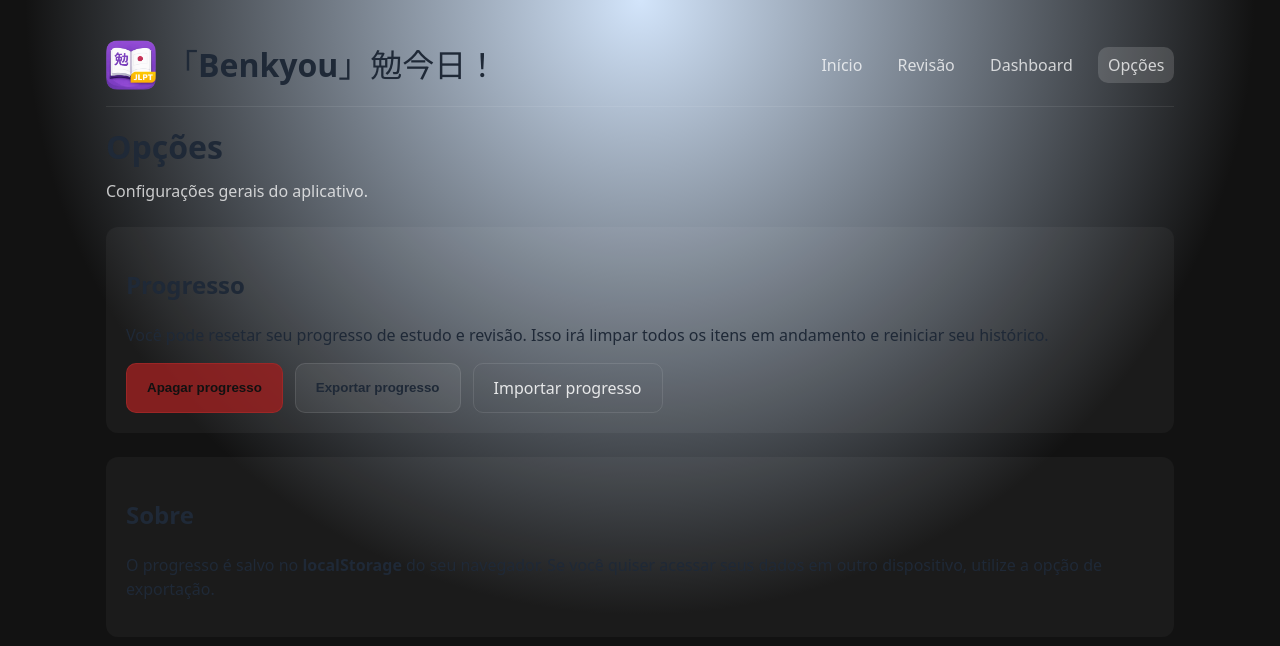
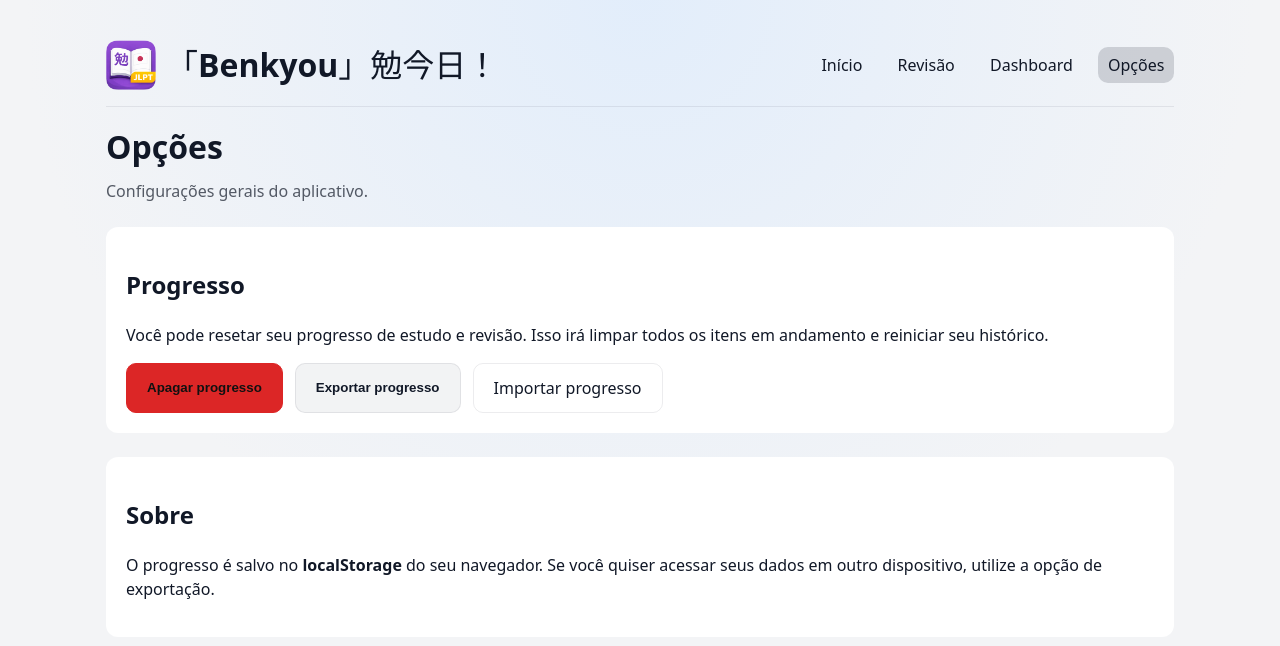
Before and after one commit to MagaseAiko/Benkyou, a React (Vite) app: page /options in a window 1280 px wide. Shown: the top 646 px of the page. Built offline with nearby package versions, Linux system fonts and the light colour scheme.

Commit message:
review: Responsividade com o modo claro

```diff
--- a/src/App.css
+++ b/src/App.css
@@ -23,11 +23,11 @@
 
 .page__header p {
   margin: 0;
-  color: rgba(255, 255, 255, 0.75);
+  color: var(--text-muted);
 }
 
 .section {
-  background: rgba(255, 255, 255, 0.04);
+  background: var(--surface);
   padding: 1.25rem;
   border-radius: 12px;
 }
@@ -41,7 +41,7 @@
 .card {
   padding: 1.25rem;
   border-radius: 12px;
-  background: rgba(255, 255, 255, 0.04);
+  background: var(--surface);
 }
 
 .actions {
@@ -73,12 +73,12 @@
   flex-direction: column;
   align-items: flex-end;
   font-size: 0.85rem;
-  color: rgba(255, 255, 255, 0.7);
+  color: var(--text-muted);
 }
 
 .next-preview__text {
   font-weight: 600;
-  color: rgba(255, 255, 255, 0.9);
+  color: var(--text);
   max-width: 200px;
   white-space: nowrap;
   overflow: hidden;
@@ -88,8 +88,8 @@
 .button {
   padding: 0.75rem 1.25rem;
   border-radius: 10px;
-  border: 1px solid rgba(255, 255, 255, 0.1);
-  background: rgba(255, 255, 255, 0.06);
+  border: 1px solid var(--button-hover);
+  background: var(--button-bg);
   color: inherit;
   cursor: pointer;
   font-weight: 600;
@@ -100,8 +100,8 @@
   left: 50%;
   bottom: 1.5rem;
   transform: translateX(-50%);
-  background: rgba(20, 20, 30, 0.92);
-  border: 1px solid rgba(255, 255, 255, 0.12);
+  background: var(--toast);
+  border: 1px solid var(--border);
   border-radius: 14px;
   padding: 0.9rem 1rem;
   min-width: 280px;
@@ -116,7 +116,7 @@
   align-items: center;
   justify-content: space-between;
   gap: 1rem;
-  color: rgba(255, 255, 255, 0.92);
+  color: var(--text);
   font-weight: 600;
   font-size: 0.95rem;
 }
@@ -124,7 +124,7 @@
 .toast__close {
   border: none;
   background: transparent;
-  color: rgba(255, 255, 255, 0.65);
+  color: var(--text-muted);
   font-size: 1.1rem;
   line-height: 1;
   cursor: pointer;
@@ -132,7 +132,7 @@
 }
 
 .toast__close:hover {
-  color: rgba(255, 255, 255, 0.9);
+  color: var(--text);
 }
 
 @keyframes toastSlideIn {
@@ -158,15 +158,15 @@
 .modal__backdrop {
   position: absolute;
   inset: 0;
-  background: rgba(0, 0, 0, 0.6);
+  background: rgba(0, 0, 0, 0.35);
   backdrop-filter: blur(4px);
 }
 
 .modal__content {
   position: relative;
   width: min(520px, 90vw);
-  background: rgba(20, 20, 30, 0.96);
-  border: 1px solid rgba(255, 255, 255, 0.14);
+  background: var(--modal);
+  border: 1px solid var(--border);
   border-radius: 16px;
   padding: 1.25rem 1.5rem;
   box-shadow: 0 20px 50px rgba(0, 0, 0, 0.45);
@@ -196,9 +196,9 @@
   transform: translateX(-50%);
   padding: 0.25rem 0.4rem;
   border-radius: 10px;
-  background: rgba(20, 20, 30, 0.96);
-  border: 1px solid rgba(255, 255, 255, 0.14);
-  color: rgba(255, 255, 255, 0.9);
+  background: var(--modal);
+  border: 1px solid var(--border);
+  color: var(--text);
   font-size: 0.8rem;
   white-space: nowrap;
   opacity: 0;
@@ -212,26 +212,26 @@
 }
 
 .button:hover {
-  background: rgba(255, 255, 255, 0.1);
+  background: var(--button-hover);
 }
 
 .button:disabled,
 .button[disabled] {
   opacity: 0.8;
   cursor: not-allowed;
-  background: rgba(255, 255, 255, 0.03);
-  border-color: rgba(255, 255, 255, 0.08);
-  color: rgba(255, 255, 255, 0.507);
+  background: var(--surface-alt);
+  border-color: var(--border-soft);
+  color: var(--text-disabled);
 }
 
 .button--primary {
-  background: rgba(100, 111, 255, 0.85);
-  border-color: rgba(100, 111, 255, 0.85);
+  background: var(--accent);
+  border-color: var(--accent);
   color: #111;
 }
 .button--secondary {
-  background: rgba(150, 32, 32, 0.85);
-  border-color: rgba(160, 40, 40, 0.85);
+  background: var(--danger);
+  border-color: var(--danger);
   color: #111;
 }
 
@@ -239,22 +239,22 @@
   align-self: flex-start;
   background: none;
   border: none;
-  color: rgba(255, 255, 255, 0.85);
+  color: var(--text);
   cursor: pointer;
   padding: 0;
   font-size: 1rem;
   padding: 0.75rem 1.25rem;
   border-radius: 10px;
-  border: 1px solid rgba(255, 255, 255, 0.1);
+  border: 1px solid var(--button-hover);
 }
 
 .link-button:hover {
   opacity: 0.85;
-  background: rgba(255, 255, 255, 0.1);
+  background: var(--button-hover);
 }
 
 .empty-state {
-  color: rgba(255, 255, 255, 0.7);
+  color: var(--text-muted);
   font-style: italic;
 }
 
@@ -263,25 +263,25 @@
   padding: 0.65rem 0.8rem;
   margin: 0.4rem 0 0.9rem;
   border-radius: 10px;
-  border: 1px solid rgba(255, 255, 255, 0.18);
-  background: rgba(255, 255, 255, 0.04);
-  color: inherit;
+  border: 1px solid var(--border);
+  background: var(--surface);
+  color: var(--text);
   font-size: 0.95rem;
   transition: border-color 150ms ease, box-shadow 150ms ease;
 }
 
 .review-input:focus {
   outline: none;
-  border-color: rgba(100, 111, 255, 0.8);
+  border-color: var(--accent);
   box-shadow: 0 0 0 3px rgba(100, 111, 255, 0.15);
 }
 
 .completion-result {
   margin-top: 1rem;
-  border: 1px solid rgba(255, 255, 255, 0.14);
+  border: 1px solid var(--border);
   border-radius: 12px;
   padding: 0.9rem;
-  background: rgba(20, 20, 30, 0.9);
+  background: var(--surface-strong);
   animation: fadeInScale 220ms ease;
 }
 
@@ -303,7 +303,7 @@
 
 .completion-result__text {
   margin: 0.2rem 0;
-  color: rgba(255, 255, 255, 0.9);
+  color: var(--text);
   line-height: 1.4;
 }
 
@@ -313,7 +313,7 @@
 
 .completion-result__examples h3 {
   margin: 0.3rem 0 .25rem;
-  color: rgba(255, 255, 255, 0.95);
+  color: var(--text);
 }
 
 .completion-result__examples ul {
@@ -323,7 +323,7 @@
 
 .completion-result__examples li {
   margin-bottom: 0.4rem;
-  color: rgba(255, 255, 255, 0.88);
+  color: var(--text-muted);
 }
 
 @keyframes fadeInScale {
@@ -342,7 +342,7 @@
   justify-content: space-between;
   align-items: center;
   padding: 1rem 0;
-  border-bottom: 1px solid rgba(255, 255, 255, 0.08);
+  border-bottom: 1px solid var(--border-soft);
   margin-bottom: 1rem;
 }
 
@@ -365,18 +365,18 @@
 }
 
 .navbar__link {
-  color: rgba(255, 255, 255, 0.75);
+  color: var(--text);
   text-decoration: none;
   padding: 0.4rem 0.6rem;
   border-radius: 10px;
 }
 
 .navbar__link:hover {
-  background: rgba(255, 255, 255, 0.075);
+  background: var(--border-soft);
 }
 
 .navbar__link--active {
-  background: rgba(255, 255, 255, 0.15);
+  background: var(--border);
 }
 
 .level-card {
@@ -385,10 +385,10 @@
   gap: 1rem;
   padding: 1rem;
   border-radius: 12px;
-  border: 1px solid rgba(255, 255, 255, 0.15);
+  border: 1px solid var(--border);
   text-decoration: none;
   color: inherit;
-  background: rgba(255, 255, 255, 0.04);
+  background: var(--surface);
 }
 
 .level-card__header {
@@ -398,14 +398,14 @@
 }
 
 .level-card__badge {
-  background: rgba(255, 255, 255, 0.12);
+  background: var(--border);
   border-radius: 999px;
   padding: 0.2rem 0.6rem;
   font-size: 0.8rem;
 }
 
 .level-card__footer {
-  color: rgba(255, 255, 255, 0.7);
+  color: var(--text-muted);
   font-size: 0.9rem;
 }
 
@@ -419,8 +419,8 @@
 
 .study-item-card {
   border-radius: 12px;
-  border: 1px solid rgba(255, 255, 255, 0.12);
-  background: rgba(255, 255, 255, 0.03);
+  border: 1px solid var(--border);
+  background: var(--surface-alt);
 }
 
 .study-item-card__link {
@@ -517,20 +517,20 @@
 }
 
 .study-item-card__reading {
-  color: rgba(255, 255, 255, 0.6);
+  color: var(--text-muted);
   font-size: 0.9rem;
 }
 
 .study-item-card__translation {
-  color: rgba(255, 255, 255, 0.65);
+  color: var(--text-muted);
   margin-top: 0.5rem;
 }
 
 .flashcard {
   border-radius: 16px;
-  border: 1px solid rgba(255, 255, 255, 0.15);
+  border: 1px solid var(--border);
   padding: 1.5rem;
-  background: rgba(255, 255, 255, 0.03);
+  background: var(--surface-alt);
 }
 
 .flashcard__header {
@@ -538,7 +538,7 @@
 }
 
 .flashcard__meta {
-  color: rgba(255, 255, 255, 0.6);
+  color: var(--text-muted);
   margin: 0.25rem 0 0;
 }
 
@@ -571,12 +571,12 @@
 }
 
 .flashcard__example-reading {
-  color: rgba(255, 255, 255, 0.65);
+  color: var(--text-muted);
   font-size: 0.9rem;
 }
 
 .flashcard__example-translation {
-  color: rgba(255, 255, 255, 0.7);
+  color: var(--text-muted);
   font-size: 0.95rem;
 }
 
@@ -595,8 +595,8 @@
 .stat-card {
   padding: 1rem;
   border-radius: 12px;
-  background: rgba(255, 255, 255, 0.04);
-  border: 1px solid rgba(255, 255, 255, 0.12);
+  background: var(--surface);
+  border: 1px solid var(--border);
 }
 
 .stat-value {
@@ -605,7 +605,7 @@
 }
 
 .stat-note {
-  color: rgba(255, 255, 255, 0.7);
+  color: var(--text-muted);
   font-size: 0.85rem;
   margin-top: 0.25rem;
 }
@@ -624,8 +624,8 @@
   align-items: center;
   padding: 0.8rem;
   border-radius: 12px;
-  background: rgba(255, 255, 255, 0.03);
-  border: 1px solid rgba(255, 255, 255, 0.1);
+  background: var(--surface-alt);
+  border: 1px solid var(--button-hover);
 }
 
 .progress-item__level {
@@ -633,7 +633,7 @@
 }
 
 .progress-item__count {
-  color: rgba(255, 255, 255, 0.75);
+  color: var(--text-muted);
 }
 
 .progress-overview {
@@ -645,21 +645,21 @@
   display: flex;
   justify-content: space-between;
   align-items: baseline;
-  color: rgba(255, 255, 255, 0.75);
+  color: var(--text-muted);
   font-size: 0.9rem;
 }
 
 .progress-overview__bar {
   height: 18px;
   border-radius: 999px;
-  background: rgba(255, 255, 255, 0.12);
+  background: var(--border);
   overflow: hidden;
-  border: 1px solid rgba(255, 255, 255, 0.15);
+  border: 1px solid var(--border);
 }
 
 .progress-overview__fill {
   height: 100%;
-  background: rgba(100, 111, 255, 0.9);
+  background: var(--accent);
   transition: width 200ms ease;
 }
 
@@ -667,14 +667,14 @@
   flex: 1;
   height: 12px;
   border-radius: 999px;
-  background: rgba(255, 255, 255, 0.12);
+  background: var(--border);
   overflow: hidden;
   margin: 0 0.75rem;
 }
 
 .level-progress__fill {
   height: 100%;
-  background: rgba(100, 111, 255, 0.85);
+  background: var(--accent);
   transition: width 200ms ease;
 }
 
@@ -687,8 +687,8 @@
 .review-card {
   padding: 1rem;
   border-radius: 12px;
-  border: 1px solid rgba(255, 255, 255, 0.12);
-  background: rgba(255, 255, 255, 0.03);
+  border: 1px solid var(--border);
+  background: var(--surface-alt);
 }
 
 .review-card h3 {
@@ -705,7 +705,7 @@
   display: flex;
   justify-content: space-between;
   padding: 0.55rem 0;
-  border-bottom: 1px solid rgba(255, 255, 255, 0.08);
+  border-bottom: 1px solid var(--border-soft);
 }
 
 .review-distribution li:last-child {
--- a/src/index.css
+++ b/src/index.css
@@ -3,14 +3,31 @@
   line-height: 1.5;
   font-weight: 400;
 
-  color-scheme: light dark;
-  color: rgba(255, 255, 255, 0.9);
-  background-color: #1f042e;
-
   font-synthesis: none;
   text-rendering: optimizeLegibility;
   -webkit-font-smoothing: antialiased;
   -moz-osx-font-smoothing: grayscale;
+
+  --bg: #0f1224;
+  --page-bg: radial-gradient(circle at top, rgba(96, 165, 250, 0.2), rgba(18, 18, 18, 1) 60%);
+  --surface: rgba(255, 255, 255, 0.04);
+  --surface-alt: rgba(255, 255, 255, 0.03);
+  --surface-strong: rgba(20, 20, 30, 0.96);
+  --text: #f8fafc;
+  --text-muted: rgba(255, 255, 255, 0.75);
+  --text-disabled: rgba(255, 255, 255, 0.55);
+  --border: rgba(255, 255, 255, 0.14);
+  --border-soft: rgba(255, 255, 255, 0.08);
+  --button-bg: rgba(255, 255, 255, 0.06);
+  --button-hover: rgba(255, 255, 255, 0.1);
+  --accent: #6471ff;
+  --danger: #f87171;
+  --toast: rgba(20, 20, 30, 0.92);
+  --modal: rgba(20, 20, 30, 0.96);
+
+  color-scheme: dark;
+  color: var(--text);
+  background-color: var(--bg);
 }
 
 * {
@@ -18,7 +35,7 @@
 }
 
 a {
-  color: rgba(255, 255, 255, 0.85);
+  color: var(--text);
   text-decoration: none;
 }
 
@@ -30,12 +47,31 @@ body {
   margin: 0;
   min-width: 320px;
   min-height: 100vh;
-  background: radial-gradient(circle at top, rgba(96, 165, 250, 0.25), rgba(18, 18, 18, 1) 60%);
+  background: var(--page-bg);
+  color: var(--text);
 }
 
 @media (prefers-color-scheme: light) {
   :root {
-    color: #1f2937;
-    background-color: #f9fafb;
+    --bg: #f9fafb;
+    --page-bg: radial-gradient(circle at top, rgba(96, 165, 250, 0.15), rgba(243, 244, 246, 1) 60%);
+    --surface: #ffffff;
+    --surface-alt: #f7f9fc;
+    --surface-strong: #ffffff;
+    --text: #111827;
+    --text-muted: rgba(17, 24, 39, 0.7);
+    --text-disabled: rgba(17, 24, 39, 0.45);
+    --border: rgba(15, 23, 42, 0.16);
+    --border-soft: rgba(15, 23, 42, 0.08);
+    --button-bg: rgba(15, 23, 42, 0.05);
+    --button-hover: rgba(15, 23, 42, 0.08);
+    --accent: #4f46e5;
+    --danger: #dc2626;
+    --toast: rgba(255, 255, 255, 0.95);
+    --modal: rgba(255, 255, 255, 0.98);
+
+    color-scheme: light;
+    color: var(--text);
+    background-color: var(--bg);
   }
 }
```
